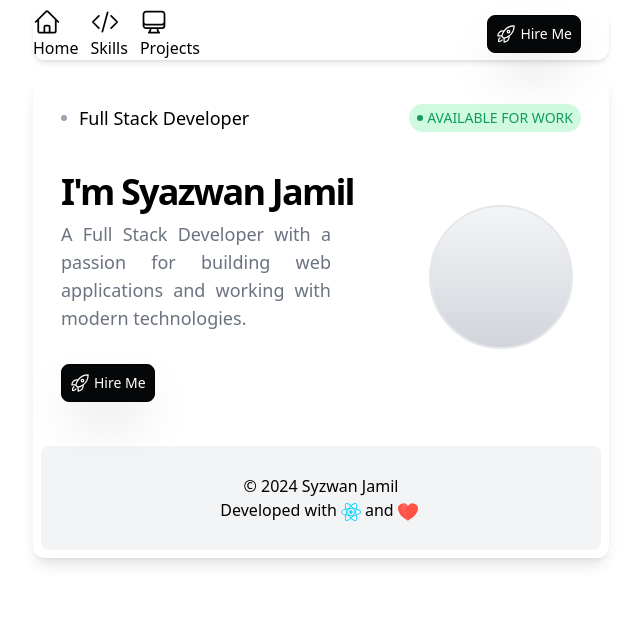
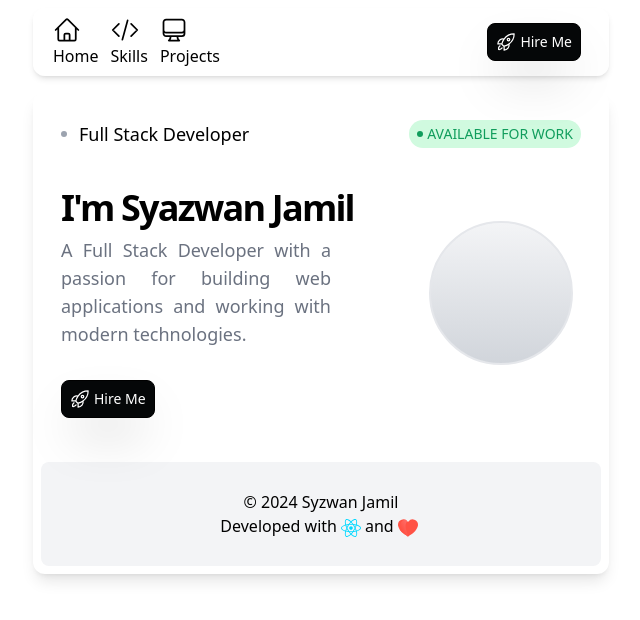
Before and after one commit to three2wan/my-portfolio, a React (Vite) app: page / in a window 1280 px wide. Shown: the top 620 px of the page, without its empty margins (319-959 px from the left). Built offline with nearby package versions, Linux system fonts and the light colour scheme.

Commit message:
Add route pages

```diff
--- a/src/app/App.tsx
+++ b/src/app/App.tsx
@@ -1,7 +1,7 @@
+import { Outlet } from "react-router-dom";
 import "../App.css";
 import Footer from "../components/Footer";
 import NavBar from "../components/NavBar";
-import Profile from "../components/Profile";
 
 function App() {
   return (
@@ -11,7 +11,7 @@ function App() {
         <div className="mx-auto max-w-xl bg-white rounded-xl shadow-lg">
           <div className="flex flex-col">
             <div className="flex flex-col">
-              <Profile />
+              <Outlet />
               <Footer />
             </div>
           </div>
--- /dev/null
+++ b/src/app/pages/Experience.tsx
@@ -0,0 +1,5 @@
+function Experience() {
+  return <h1>Work Experiences</h1>;
+}
+
+export default Experience;
--- /dev/null
+++ b/src/app/pages/Project.tsx
@@ -0,0 +1,9 @@
+function Project() {
+  return (
+    <>
+      <h1>Projects</h1>
+    </>
+  );
+}
+
+export default Project;
--- /dev/null
+++ b/src/app/pages/Skill.tsx
@@ -0,0 +1,5 @@
+function Skill() {
+  return <h1>Skills</h1>;
+}
+
+export default Skill;
--- a/src/components/NavBar.tsx
+++ b/src/components/NavBar.tsx
@@ -3,7 +3,7 @@ function NavBar() {
     <header className="p-2 w-full">
       <div className="mx-auto max-w-xl">
         <nav className="backdrop-filter backdrop-blur-lg bg-white bg-opacity-40 rounded-xl flex items-center justify-between shadow-md">
-          <div className="flex gap-x-3">
+          <div className="flex gap-x-3 px-5 py-2">
             <div>
               <svg
                 fill="none"
```
Also changed, not shown: src/routes/Routes.tsx (+8 -4 lines).
